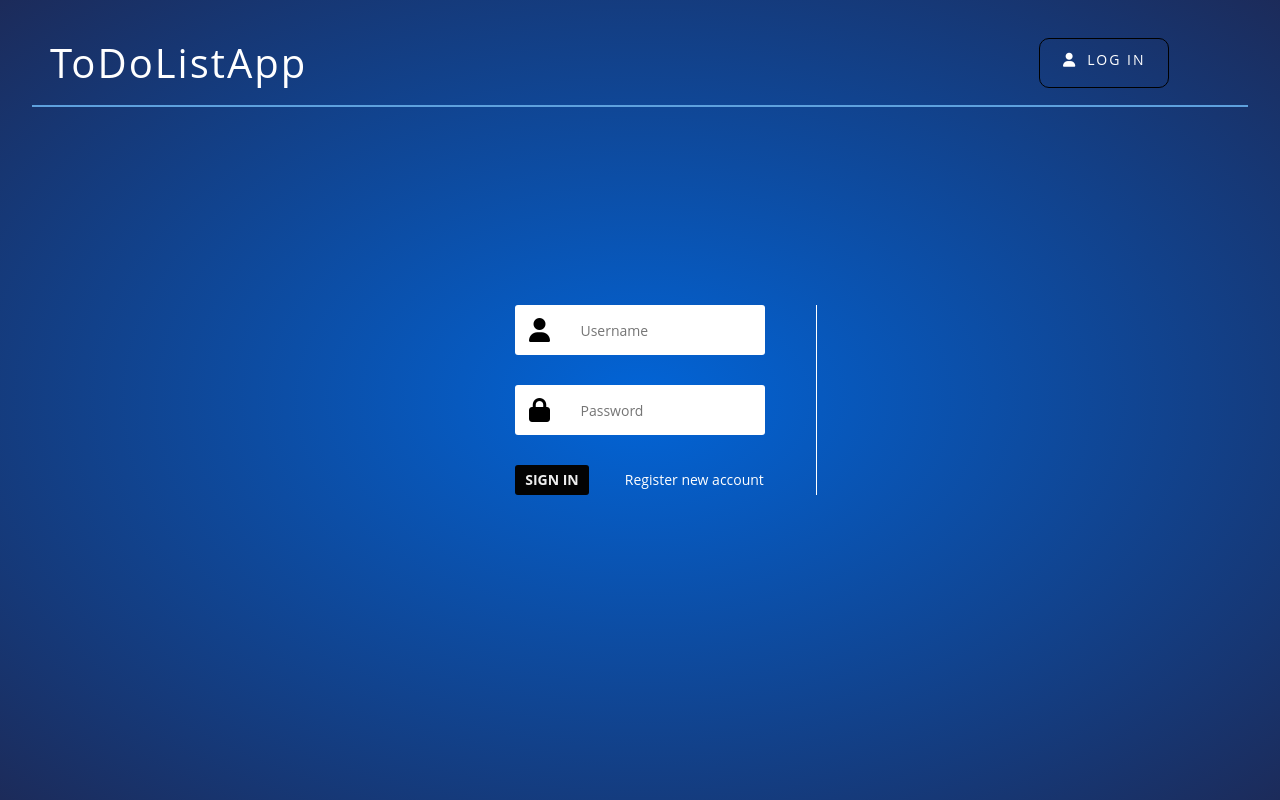
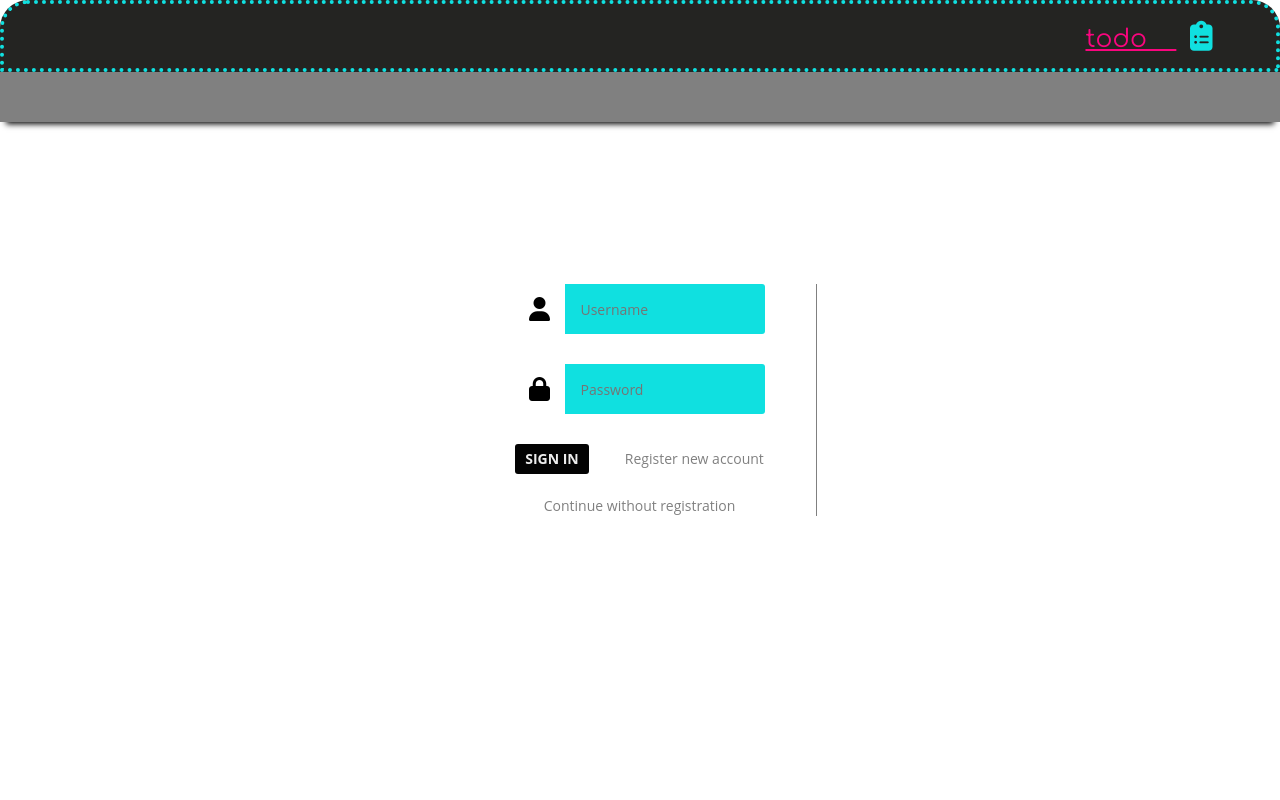
Before and after one commit to Michalwili/ToDoList, a website: page index.html in a window 1280 px wide. Drawn offline with nearby package versions, Linux system fonts and the light colour scheme.

Commit message:
styles unification
styles unification

```diff
--- a/index.html
+++ b/index.html
@@ -1,35 +1,31 @@
 <!doctype html>
 <html lang="en">
-
   <head>
     <meta charset="utf-8">
     <meta name="viewport" content="width=device-width, initial-scale=1, shrink-to-fit=no">
     <link rel="stylesheet" href="https://stackpath.bootstrapcdn.com/bootstrap/4.3.1/css/bootstrap.min.css"
       integrity="sha384-ggOyR0iXCbMQv3Xipma34MD+dH/1fQ784/j6cY/iJTQUOhcWr7x9JvoRxT2MZw1T" crossorigin="anonymous">
     <script src="https://kit.fontawesome.com/9b2aac655c.js" crossorigin="anonymous"></script>
-
+    <link href="https://fonts.googleapis.com/css?family=Montserrat:100,400|Comfortaa|Sacramento|Shadows+Into+Light&display=swap" rel="stylesheet">
     <title>ToDoList</title>
     <link rel="stylesheet" href="main.css">
     <script src="main.js"></script>
   </head>
-
   <body>
     <div class="main">
       <div class="header">
-            <div class="logo">ToDoListApp</div>
-            <div class="login"><span class="fa fa-user"></span>LOG IN</div>
+        <span style="color:#FA057E;font-size:25px;font-family: 'Comfortaa'; text-decoration: underline; text-align;">todo &nbsp;&nbsp;&nbsp;</span> <i class="fas fa-clipboard-list fa-2x"></i>
+
       </div>
-        <div class="underline"></div>
-
+      <nav>
+    </div>
+      </nav>
       <div class="container">
         <center>
           <div class="middle">
             <div id="login">
-
               <form name="myform" action="javascript:void(0);" method="get">
-
                 <fieldset class="clearfix">
-
                   <p><span class="fa fa-user"></span><input id="uname" type="text" Placeholder="Username"
                     required>
                   </p>
@@ -37,35 +33,31 @@
                   <p><span class="fa fa-lock"></span><input id="pass" type="password"
                     Placeholder="Password" required></p>
                   <!-- JS because of IE support; better: placeholder="Password" -->
-
                   <div>
                     <span id="sub" style="width:30%; text-align:left;  display: inline-block;"><input
                       type="submit" value="Sign In"></span>
-
                     <span style="width:68%; text-align:right;  display: inline-block;"><a
                       class="small-text" href="registration.html">Register new account</a></span>
+                    </br>
+                    </br>
+                    <span style="width:100%; text-align:center;  display: inline-block;"><a
+                      class="small-text" href="./TO DO main page/index.html">Continue without registration</a></span>
                   </div>
-
                 </fieldset>
                 <div class="clearfix"></div>
               </form>
-
               <div class="clearfix"></div>
-
-                    </div> <!-- end login -->
+            </div>
+            <!-- end login -->
           </div>
         </center>
       </div>
     </div>
     <script src="https://code.jquery.com/jquery-3.3.1.slim.min.js"
-        integrity="sha384-q8i/X+965DzO0rT7abK41JStQIAqVgRVzpbzo5smXKp4YfRvH+8abtTE1Pi6jizo" crossorigin="anonymous">
-    </script>
+      integrity="sha384-q8i/X+965DzO0rT7abK41JStQIAqVgRVzpbzo5smXKp4YfRvH+8abtTE1Pi6jizo" crossorigin="anonymous"></script>
     <script src="https://cdnjs.cloudflare.com/ajax/libs/popper.js/1.14.7/umd/popper.min.js"
-        integrity="sha384-UO2eT0CpHqdSJQ6hJty5KVphtPhzWj9WO1clHTMGa3JDZwrnQq4sF86dIHNDz0W1" crossorigin="anonymous">
-    </script>
+      integrity="sha384-UO2eT0CpHqdSJQ6hJty5KVphtPhzWj9WO1clHTMGa3JDZwrnQq4sF86dIHNDz0W1" crossorigin="anonymous"></script>
     <script src="https://stackpath.bootstrapcdn.com/bootstrap/4.3.1/js/bootstrap.min.js"
-        integrity="sha384-JjSmVgyd0p3pXB1rRibZUAYoIIy6OrQ6VrjIEaFf/nJGzIxFDsf4x0xIM+B07jRM" crossorigin="anonymous">
-    </script>
+      integrity="sha384-JjSmVgyd0p3pXB1rRibZUAYoIIy6OrQ6VrjIEaFf/nJGzIxFDsf4x0xIM+B07jRM" crossorigin="anonymous"></script>
   </body>
-
 </html>
--- a/main.css
+++ b/main.css
@@ -6,28 +6,13 @@
 
 
 div.main {
-    background: #0264d6;
-    /* Old browsers */
-    background: -moz-radial-gradient(center, ellipse cover, #0264d6 1%, #1c2b5a 100%);
-    /* FF3.6+ */
-    background: -webkit-gradient(radial, center center, 0px, center center, 100%, color-stop(1%, #0264d6), color-stop(100%, #1c2b5a));
-    /* Chrome,Safari4+ */
-    background: -webkit-radial-gradient(center, ellipse cover, #0264d6 1%, #1c2b5a 100%);
-    /* Chrome10+,Safari5.1+ */
-    background: -o-radial-gradient(center, ellipse cover, #0264d6 1%, #1c2b5a 100%);
-    /* Opera 12+ */
-    background: -ms-radial-gradient(center, ellipse cover, #0264d6 1%, #1c2b5a 100%);
-    /* IE10+ */
-    background: radial-gradient(ellipse at center, #0264d6 1%, #1c2b5a 100%);
-    /* W3C */
-    filter: progid:DXImageTransform.Microsoft.gradient(startColorstr='#0264d6', endColorstr='#1c2b5a', GradientType=1);
-    /* IE6-9 fallback on horizontal gradient */
+    background: white;
     height: calc(100vh);
     width: 100%;
 }
 
 [class*="fontawesome-"]:before {
-    font-family: 'FontAwesome', sans-serif;
+    font-family: 'Montserrat', sans-serif;
 }
 
 /* ---------- GENERAL ---------- */
@@ -36,22 +21,19 @@ div.main {
     box-sizing: border-box;
     margin: 0px auto;
 
-    &:before,
-    &:after {
-        box-sizing: border-box;
-    }
-
 }
 
 body {
 
     color: #606468;
+    font-family: 'Montserrat', serif;
+    font-size: 0.9em;
     font: 87.5%/1.5em 'Open Sans', sans-serif;
     margin: 0;
 }
 
 a {
-    color: #eee;
+    color: #606468;
     text-decoration: none;
 }
 
@@ -127,52 +109,56 @@ p {
 
 /* ---------- LOGIN ---------- */
 .header {
-    display: flex;
-    align-items: center;
+    border: dotted 4px #10e0e0;
+    padding: 0.5em;
+    background-color: rgb(36, 36, 34);
+    border-top-right-radius: 2em;
+    border-top-left-radius: 2em;
+    text-align: right;
+    padding-right: 4em;
+    color: rgb(198, 198, 198);
 }
+
+nav {
+    background-color: grey;
+    position: sticky;
+    min-height: 50px;
+    box-shadow: 0 8px 6px -6px black;
+  }
 
 #login form {
     width: 250px;
 }
 
-#login,
-.logo {
-    display: inline-block;
-    width: 40%;
-}
 
 #login {
-    border-right: 1px solid #fff;
+    border-right: 1px solid grey;
     padding: 0px 22px;
     width: 59%;
 }
 
-.logo {
-    width: 60%;
-    color: #fff;
-    font-size: 50px;
-    line-height: 125px;
-    color: #fff;
-    font-size: 40px;
-    line-height: 125px;
-    margin-left: 50px;
-    letter-spacing: 2px;
-}
 
-.login {
+/* .login {
     border: 1px black solid;
     width: 130px;
     height: 50px;
     padding: 10px;
     text-align: center;
-    color: white;
-    text-transform: uppercase;
     border-radius: 10px;
     letter-spacing: 2px;
-}
+    color: #FA057E;
+    background-color: #F0F0F0;
+    border-radius: 6px;
+    font-family: 'Montserrat', serif;
+    font-size: 1.2em;
+    cursor: pointer;
+    font-weight: bold;
+
+} */
 
 .login span {
     margin-right: 10px;
+    margin-top: 6px;
 }
 
 .login:hover {
@@ -180,12 +166,6 @@ p {
     cursor: pointer;
 }
 
-.underline {
-    position: relative;
-    top: -20px;
-    border: 1px solid #5EA1DE;
-    width: 95%;
-}
 
 #login form span.fa {
     background-color: #fff;
@@ -213,7 +193,7 @@ fieldset {
 
 #login form input[type="text"],
 input[type="password"] {
-    background-color: #fff;
+    background-color: #10e0e0;
     border-radius: 0px 3px 3px 0px;
     color: #000;
     margin-bottom: 1em;
@@ -236,7 +216,7 @@ input[type="password"] {
 }
 
 span a {
-    color: white;
+    color: grey;
 }
 
 span a:hover {
@@ -259,3 +239,16 @@ span a:hover {
     display: flex;
     width: 600px;
 }
+
+.fas {
+    padding: 10px;
+    font-size: 30px;
+    width: 40px;
+    text-align: right;
+    text-decoration: none;
+    color: white;
+}
+.fas.fa-clipboard-list {
+    color:
+    #10e0e0;
+}
```
Also changed, not shown: TO DO main page/index.html (+0 -1 lines). Lines whose indentation alone changed are shown as unchanged.
